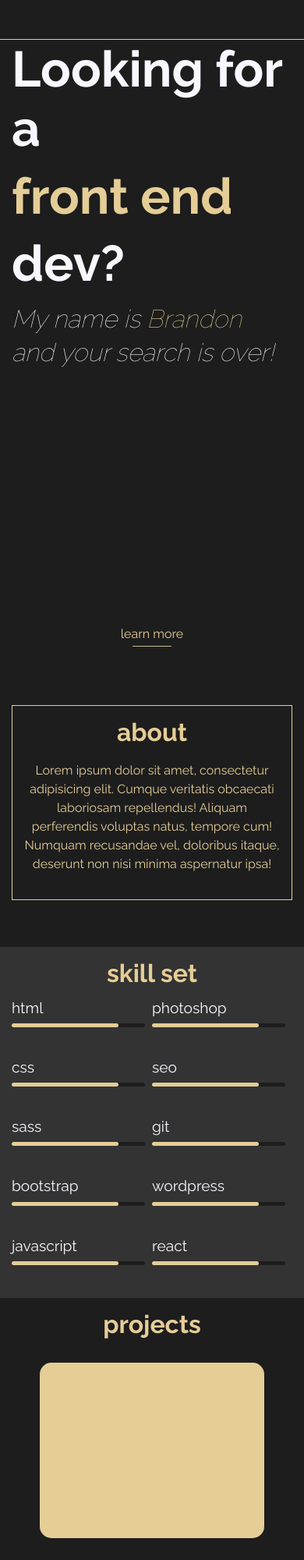
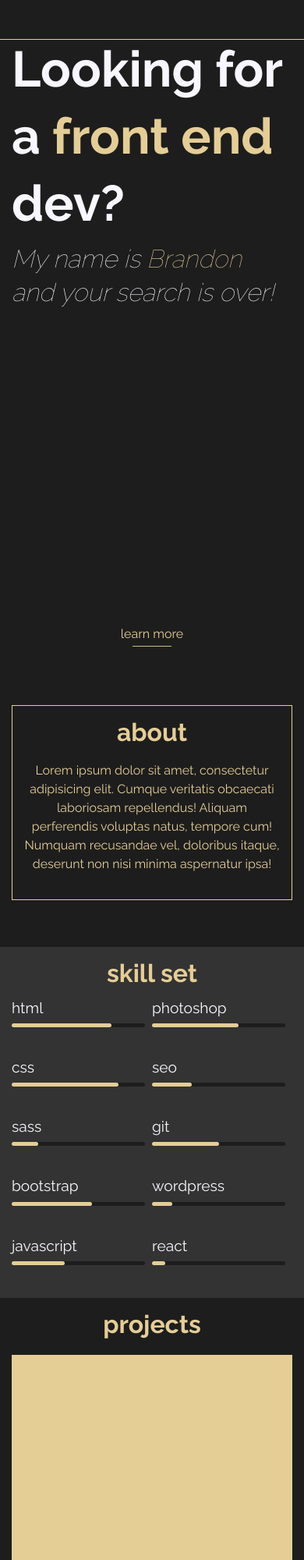
Before and after one commit to v1st/Portfolio, a plain HTML site: page index.html in a window 390 px wide. Shown: the top 2000 px of the page at 78% size. Drawn offline with nearby package versions, Linux system fonts and the light colour scheme.

Commit message:
finishing mobile first design

```diff
--- a/index.html
+++ b/index.html
@@ -18,13 +18,27 @@
     </nav>
 
     <section id="header">
-      <h1 class="title--primary">Looking for a<br><span class="span--gold">front end</span> dev?</h1>
-      <h2 class="title--secondary">My name is <span class="span--gold">Brandon</span><br>and your search is over!</h2>
+      <div class="header-container">
+        <div class="title-container">
+          <h1 class="title--primary">Looking for a <span class="span--gold">front end</span> dev?</h1>
+          <h2 class="title--secondary">My name is <span class="span--gold">Brandon</span><br>and your search is over!</h2>
+        </div>
+
+        <div class="icon-container">
+          <div class="icon--email"></div>
+          <div class="icon--git"></div>
+        </div>
+      </div>
+
       <div class="button-container">
         <button class="button__learn-more">learn more</button>
         <hr class="hr--tiny">
       </div>
+
     </section>
+
+
+
   </header>
 
   <div id="content">
@@ -43,35 +57,35 @@
             <div class="skills__skillbar">
               <h4 class="title--small">html</h4>
               <div class="bar--grey">
-                <div class="bar--gold"></div>
+                <div class="bar--gold1"></div>
               </div>
             </div>
 
             <div class="skills__skillbar">
               <h4 class="title--small">css</h4>
               <div class="bar--grey">
-                <div class="bar--gold"></div>
+                <div class="bar--gold2"></div>
               </div>
             </div>
 
             <div class="skills__skillbar">
               <h4 class="title--small">sass</h4>
               <div class="bar--grey">
-                <div class="bar--gold"></div>
+                <div class="bar--gold3"></div>
               </div>
             </div>
 
             <div class="skills__skillbar">
               <h4 class="title--small">bootstrap</h4>
               <div class="bar--grey">
-                <div class="bar--gold"></div>
+                <div class="bar--gold4"></div>
               </div>
             </div>
 
             <div class="skills__skillbar">
               <h4 class="title--small">javascript</h4>
               <div class="bar--grey">
-                <div class="bar--gold"></div>
+                <div class="bar--gold5"></div>
               </div>
             </div>
           </div>
@@ -80,35 +94,35 @@
             <div class="skills__skillbar">
               <h4 class="title--small">photoshop</h4>
               <div class="bar--grey">
-                <div class="bar--gold"></div>
+                <div class="bar--gold6"></div>
               </div>
             </div>
 
             <div class="skills__skillbar">
               <h4 class="title--small">seo</h4>
               <div class="bar--grey">
-                <div class="bar--gold"></div>
+                <div class="bar--gold7"></div>
               </div>
             </div>
 
             <div class="skills__skillbar">
               <h4 class="title--small">git</h4>
               <div class="bar--grey">
-                <div class="bar--gold"></div>
+                <div class="bar--gold8"></div>
               </div>
             </div>
 
             <div class="skills__skillbar">
               <h4 class="title--small">wordpress</h4>
               <div class="bar--grey">
-                <div class="bar--gold"></div>
+                <div class="bar--gold9"></div>
               </div>
             </div>
 
             <div class="skills__skillbar">
               <h4 class="title--small">react</h4>
               <div class="bar--grey">
-                <div class="bar--gold"></div>
+                <div class="bar--gold10"></div>
               </div>
             </div>
           </div>
@@ -134,8 +148,8 @@
 
     <section id="contact">
       <h3 class="title">contact</h3>
-
-
+      <a id="link__email" href="mailto:brandon.merckling@gmail.com">brandon.merckling@gmail.com</a>
+      <p class="p--gold">Feel free to get in touch with me!</p>
     </section>
   </div>
 
--- a/style.css
+++ b/style.css
@@ -14,6 +14,7 @@
   font-family: "Raleway", sans-serif;
   line-height: 1.5em;
 }
+
 :root {
   --black-color: #1d1d1d;
   --grey-color: #333333;
@@ -25,7 +26,6 @@
 
 body {
   background-color: var(--black-color);
-  width: 100%;
   color: var(--white-color);
 }
 
@@ -55,6 +55,16 @@ body {
   width: 100%;
   height: 94vh;
   padding: 0 15px;
+  position: relative;
+}
+
+.header-container {
+  display: flex;
+}
+
+.title-container {
+  display: flex;
+  flex-direction: column;
 }
 
 .button-container {
@@ -64,6 +74,14 @@ body {
   align-items: center;
   margin: auto auto 15px auto;
 }
+
+.icon-container {
+  display: none;
+  width: 200px;
+  height: 200px;
+  margin: 25px 20px 0 auto;
+}
+
 /* about */
 
 #about {
@@ -71,6 +89,7 @@ body {
   margin: 60px 0;
   padding: 0 15px;
 }
+
 .about-container {
   display: flex;
   flex-direction: column;
@@ -80,6 +99,7 @@ body {
   min-height: 250px;
   max-width: 1000px;
 }
+
 /* skills */
 
 #skills {
@@ -90,6 +110,7 @@ body {
   justify-content: center;
   padding: 0 15px 15px 15px
 }
+
 .skills-container {
   display: flex;
   flex-direction: column;
@@ -98,11 +119,13 @@ body {
   max-width: 1000px;
   height: 100%;
 }
+
 .skills-chart {
   display: flex;
   width: 100%;
   height: 100%;
 }
+
 .skills-chart__left {
   display: flex;
   flex-direction: column;
@@ -110,6 +133,7 @@ body {
   width: 100%;
   height: 100%;
 }
+
 .skills-chart__right {
   display: flex;
   flex-direction: column;
@@ -117,13 +141,7 @@ body {
   width: 100%;
   height: 100%;
 }
-.skills__skillbar {
-  display: flex;
-  flex-direction: column;
-  height: 50px;
-  max-width: 95%;
-  margin: auto 0;
-}
+
 /* projects */
 
 #projects {
@@ -132,6 +150,7 @@ body {
   width: 100%;
   height: auto;
 }
+
 .projects-container {
   display: flex;
   flex-direction: column;
@@ -142,32 +161,45 @@ body {
 }
 
 /* contact */
+
 #contact {
   display: flex;
-  justify-content: center;
+  flex-direction: column;
+  align-items: center;
   width: 100%;
-  height: 400px;
+  height: 150px;
+  padding: 0 15px 15px 15px;
 }
+
 /* footer */
 
 /* Elements *******************************/
 
 /* nav */
+
 /* header */
 
-.button__learn-more{
-  color: var(--gold-color);;
+.button__learn-more {
+  color: var(--gold-color);
   background: transparent;
   border: none;
+  cursor: pointer;
 }
-.hr--tiny {
-  margin: 3px 0 0 0;
-  width: 50px;
-  background-color: var(--gold-color);;
+
+/* about */
+
+/* skills */
+
+.skills__skillbar {
+  display: flex;
+  flex-direction: column;
+  height: 50px;
+  max-width: 95%;
+  margin: auto 0;
 }
-/* about */
-/* skills */
+
 /* projects */
+
 .projects__card-container {
   display: flex;
   flex-direction: column;
@@ -176,21 +208,36 @@ body {
   justify-content: center;
   align-items: center;
 }
+
 .project__card {
   display: flex;
   flex-direction: column;
-  width: 80%;
-  height: 225px;
+  width: 100%;
+  height: 300px;
   background-color: var(--gold-color);
-  margin: 30px 0;
-  border-radius: 15px;
+  margin: 20px 0;
 }
+
 /* contact */
+
+#link__email {
+  font-size: 6vw;
+  font-weight: bold;
+  color: var(--white-color);
+  margin: auto 0;
+}
+#link__email:hover {
+  font-size: 6vw;
+  font-weight: bold;
+  text-decoration: none;
+  color: var(--gold-color);
+}
 /* footer */
 
 /* Modifiers ******************************/
 
 /* nav */
+
 /* header */
 
 .title--primary {
@@ -198,24 +245,57 @@ body {
   font-size: 4rem;
   color: var(--white-color);
 }
-.title--secondary{
+
+.title--secondary {
   font-weight: 100;
   font-size: 2rem;
   font-style: italic;
   color: var(--white-color);
 }
+
 .title {
   font-weight: bold;
   font-size: 2rem;
   margin: 15px 0 0 0;
   color: var(--gold-color);
 }
+
 .title--small {
   font-size: 1.2rem;
 }
+
 .span--gold {
   color: var(--gold-color);
 }
+
+.hr--tiny {
+  margin: 3px 0 0 0;
+  width: 50px;
+  background-color: var(--gold-color);
+  ;
+}
+
+.icon--email {
+  background-image: url("email.png");
+  background-size: cover;
+  display: flex;
+  width: 100px;
+  height: 100px;
+  border: 1px solid var(--gold-color);
+  cursor: pointer;
+  align-self: flex-end;
+}
+
+.icon--git {
+  background-image: url("git.png");
+  background-size: cover;
+  display: flex;
+  width: 100px;
+  height: 100px;
+  border: 1px solid var(--gold-color);
+  cursor: pointer;
+}
+
 /* about */
 
 .p--gold {
@@ -223,7 +303,9 @@ body {
   text-align: center;
   margin: auto;
 }
+
 /* skills */
+
 .bar--grey {
   display: flex;
   align-items: center;
@@ -233,12 +315,80 @@ body {
   border-radius: 3px;
   background-color: var(--black-color);
 }
-.bar--gold {
+
+.bar--gold1 {
+  width: 75%;
+  height: 5px;
+  border-radius: 3px;
+  background-color: var(--gold-color);
+}
+
+.bar--gold2 {
   width: 80%;
   height: 5px;
   border-radius: 3px;
   background-color: var(--gold-color);
 }
+
+.bar--gold3 {
+  width: 20%;
+  height: 5px;
+  border-radius: 3px;
+  background-color: var(--gold-color);
+}
+
+.bar--gold4 {
+  width: 60%;
+  height: 5px;
+  border-radius: 3px;
+  background-color: var(--gold-color);
+}
+
+.bar--gold5 {
+  width: 40%;
+  height: 5px;
+  border-radius: 3px;
+  background-color: var(--gold-color);
+}
+
+.bar--gold6 {
+  width: 65%;
+  height: 5px;
+  border-radius: 3px;
+  background-color: var(--gold-color);
+}
+
+.bar--gold7 {
+  width: 30%;
+  height: 5px;
+  border-radius: 3px;
+  background-color: var(--gold-color);
+}
+
+.bar--gold8 {
+  width: 50%;
+  height: 5px;
+  border-radius: 3px;
+  background-color: var(--gold-color);
+}
+
+.bar--gold9 {
+  width: 15%;
+  height: 5px;
+  border-radius: 3px;
+  background-color: var(--gold-color);
+}
+
+.bar--gold10 {
+  width: 10%;
+  height: 5px;
+  border-radius: 3px;
+  background-color: var(--gold-color);
+}
+
+
 /* projects */
+
 /* contact */
+
 /* footer */
```
Also changed, not shown: email.png (added), git.png (added).
